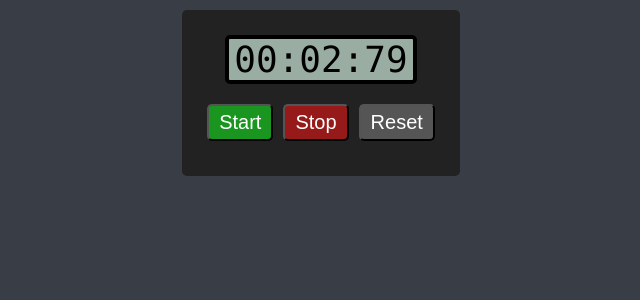
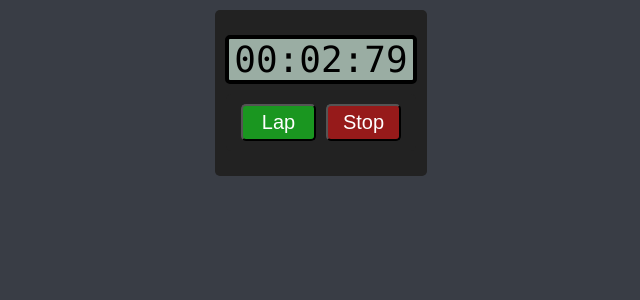
Before and after one commit to 2miles/Timer, a React (Create React App) app: page / in a window 1280 px wide. Both pictures are taken after a click on the button "Start". Shown: the top 300 px of the page, without its empty margins (319-959 px from the left). Built offline with nearby package versions, Linux system fonts and the light colour scheme.

Commit message:
Added 'Lap' button. Made the buttons more dynamic.

```diff
--- a/src/App.css
+++ b/src/App.css
@@ -45,6 +45,7 @@
 
 .btn {
   border-width: 2px;
+  min-width: 75px;
   color: var(--btn-text);
   margin: 5px 5px;
   text-align: center;
--- a/src/components/Stopwatch.js
+++ b/src/components/Stopwatch.js
@@ -27,18 +27,29 @@ function Stopwatch() {
         <span>{displayMillis(time)}</span>
       </div>
       <div className="stopwatch stopwatch-btn-area">
+        {isOn ? (
+          <button
+            className="stopwatch btn btn-start"
+            onClick={() => setIsOn(true)}
+          >
+            Lap
+          </button>
+        ) : (
           <button
             className="stopwatch btn btn-start"
             onClick={() => setIsOn(true)}
           >
             Start
           </button>
+        )}
+        {isOn ? (
           <button
             className="stopwatch btn btn-stop"
             onClick={() => setIsOn(false)}
           >
             Stop
           </button>
+        ) : (
           <button
             className="stopwatch btn btn-reset"
             onClick={() => {
@@ -48,6 +59,7 @@ function Stopwatch() {
           >
             Reset
           </button>
+        )}
       </div>
     </div>
   );
```
Lines whose indentation alone changed are shown as unchanged.
